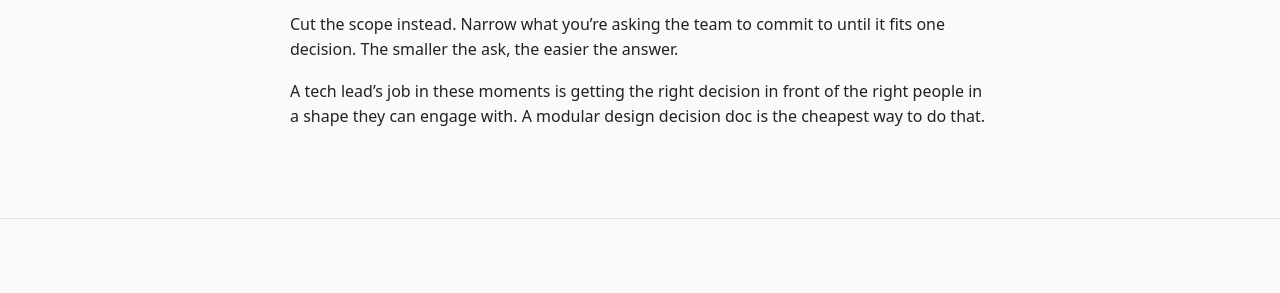
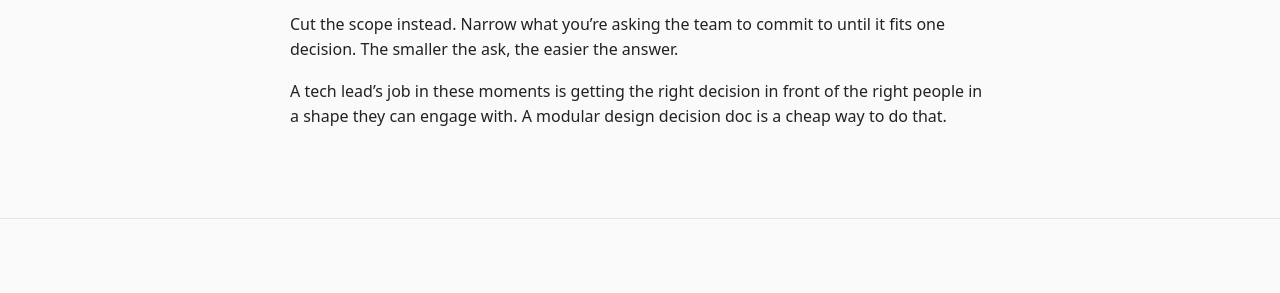
Before and after one commit to JohnSpencerTerry/wb, a Jekyll site: the page built from _articles/design-decision-doc.md, in a window 1280 px wide and 900 px high, scrolled down 2620 px. Shown: the part 517-810 px from the top of the window. Built offline with Jekyll 4.4.1, drawn with Linux system fonts in a browser that asks for light colours.

Commit message:
Update design-decision-doc.md

```diff
--- a/_articles/design-decision-doc.md
+++ b/_articles/design-decision-doc.md
@@ -72,4 +72,4 @@ When the team is stuck on something like the canonical record decision, the temp
 
 Cut the scope instead. Narrow what you're asking the team to commit to until it fits one decision. The smaller the ask, the easier the answer.
 
-A tech lead's job in these moments is getting the right decision in front of the right people in a shape they can engage with. A modular design decision doc is the cheapest way to do that.
+A tech lead's job in these moments is getting the right decision in front of the right people in a shape they can engage with. A modular design decision doc is a cheap way to do that.
```
